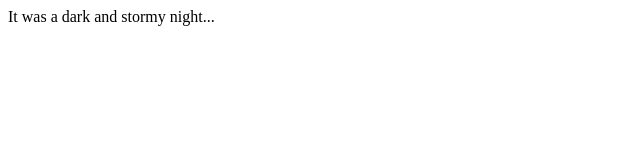
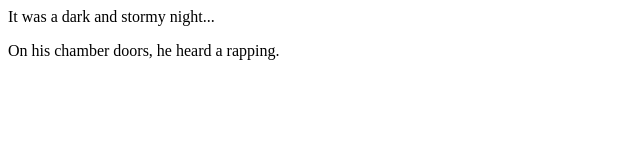
Before and after one commit to stauby7/fireside-story, a plain HTML site: page index.html in a window 1280 px wide. Shown: the whole page, without its empty margins (0-640 px from the left). Drawn offline with Linux system fonts and the light colour scheme.

Commit message:
added second line story

```diff
--- a/index.html
+++ b/index.html
@@ -1,5 +1,6 @@
 <html>
     <body>
         <p>It was a dark and stormy night...</p>
+        <p>On his chamber doors, he heard a rapping.</p>
     </body>
 </html>
```
